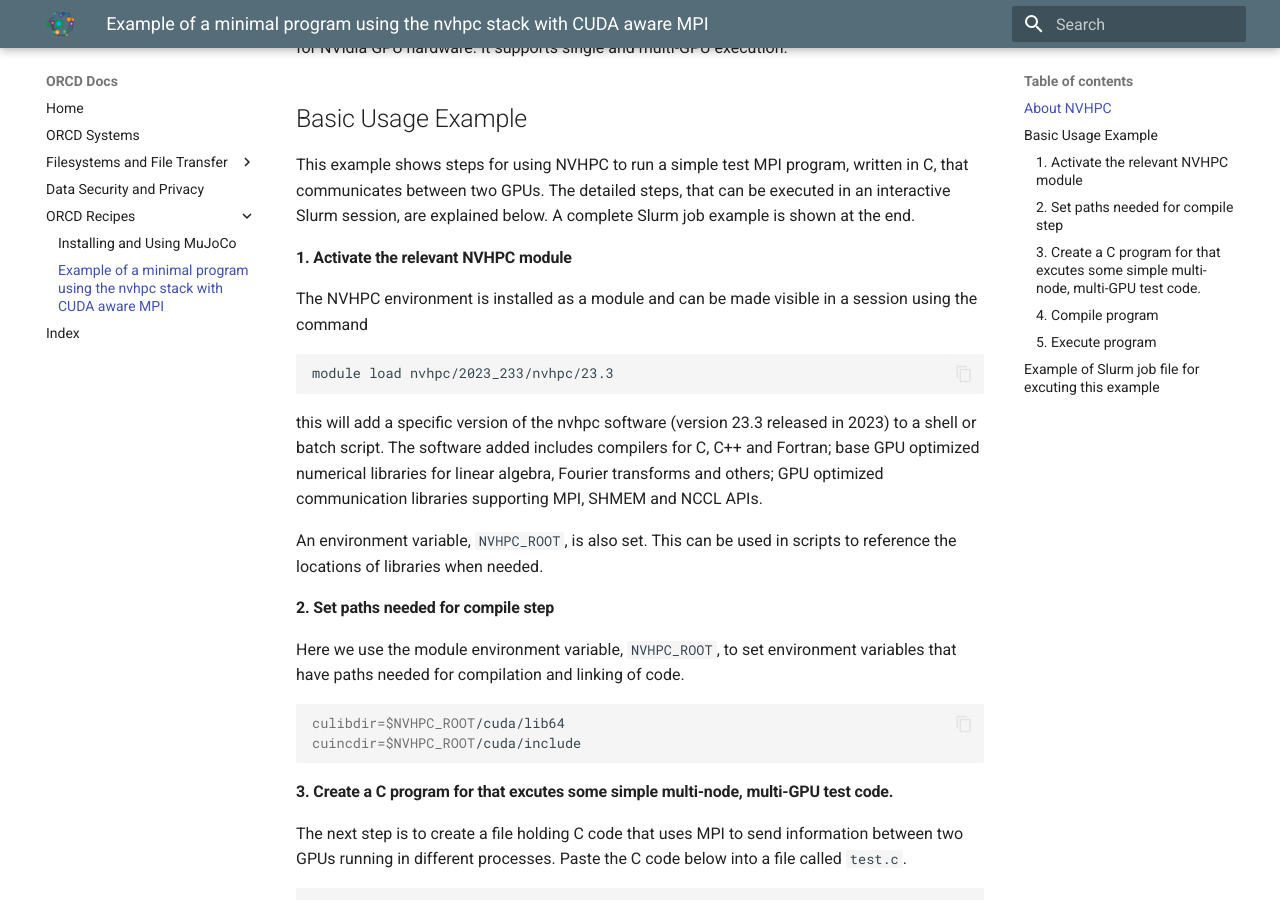
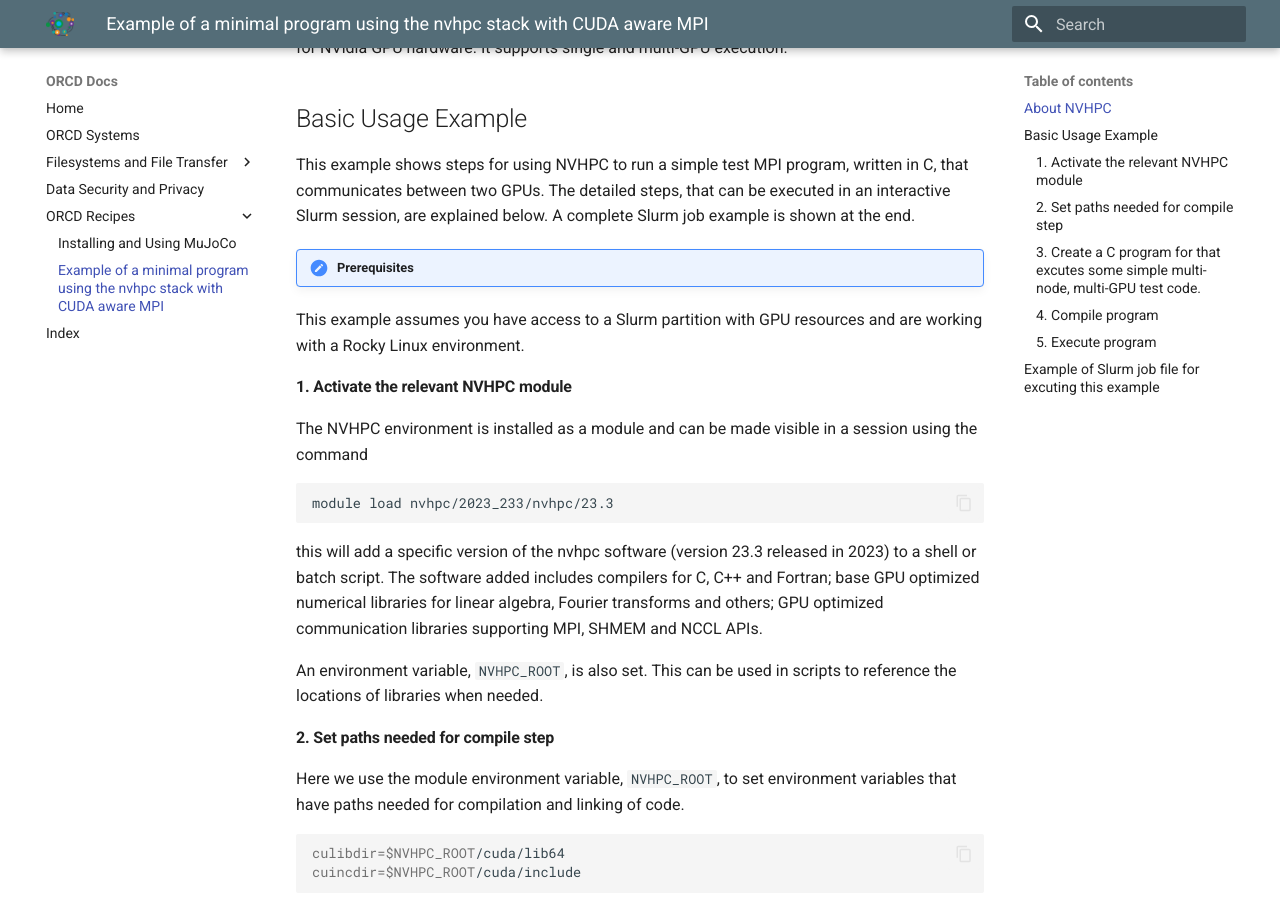
Before and after one commit to mit-orcd/orcd-docs-edit, an MkDocs documentation site: the page built from docs/recipes/nvhpc-a100-with-cuda-and-mpi-example.md, in a window 1280 px wide and 900 px high, scrolled down 354 px. Built offline with MkDocs 1.6.1 and Material for MkDocs 9.7.7, drawn with Linux system fonts in a browser that asks for light colours.

Commit message:
Testing callout for prerequisites

```diff
--- a/docs/recipes/nvhpc-a100-with-cuda-and-mpi-example.md
+++ b/docs/recipes/nvhpc-a100-with-cuda-and-mpi-example.md
@@ -22,6 +22,10 @@
 This example shows steps for using NVHPC to run a simple test MPI program, written in C, that communicates between two GPUs.
 The detailed steps, that can be executed in an interactive Slurm session, are explained
 below.  A complete Slurm job example is shown at the end.
+
+!!! note "Prerequisites"
+
+ This example assumes you have access to a Slurm partition with GPU resources and are working with a Rocky Linux environment.
 
 #### 1. Activate the relevant NVHPC module
 
```
